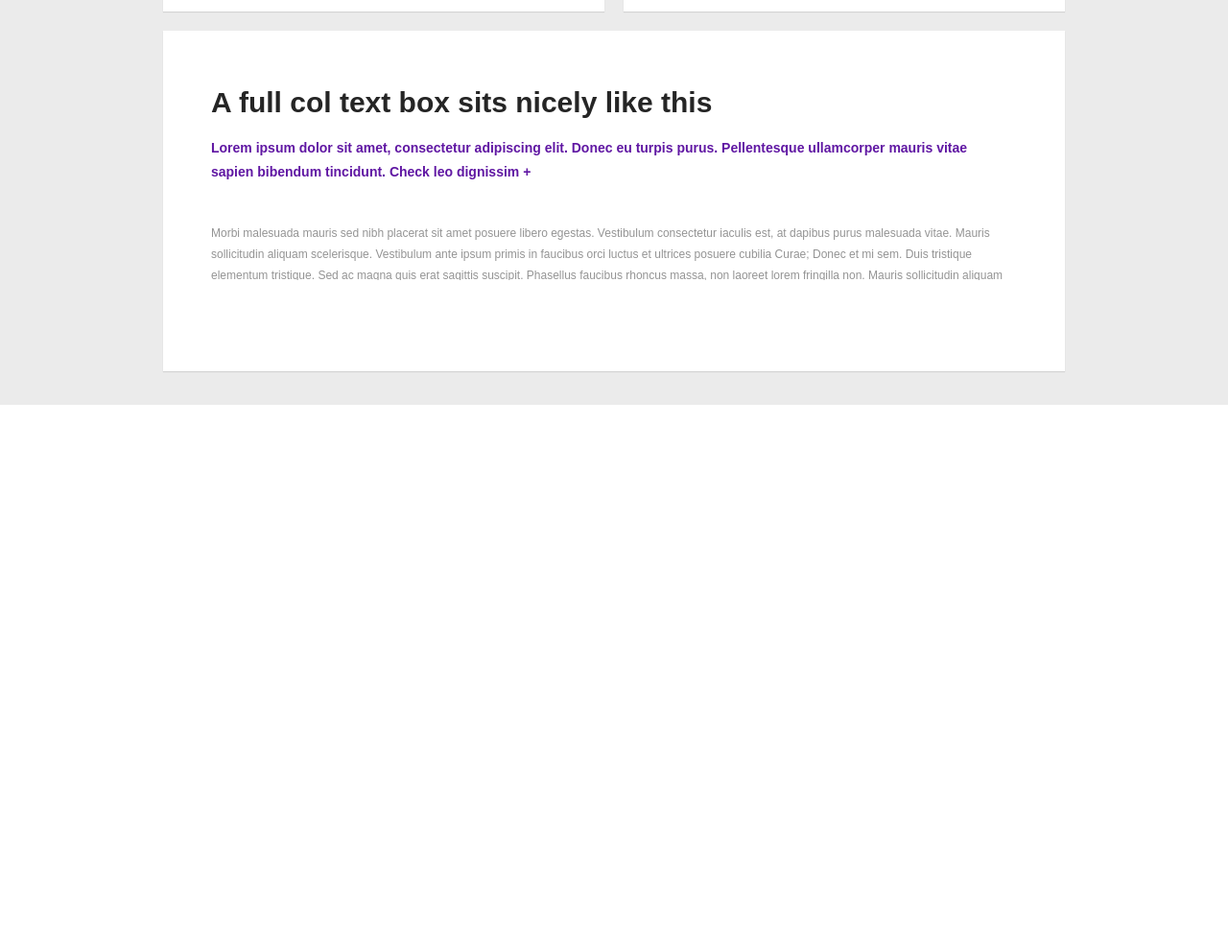
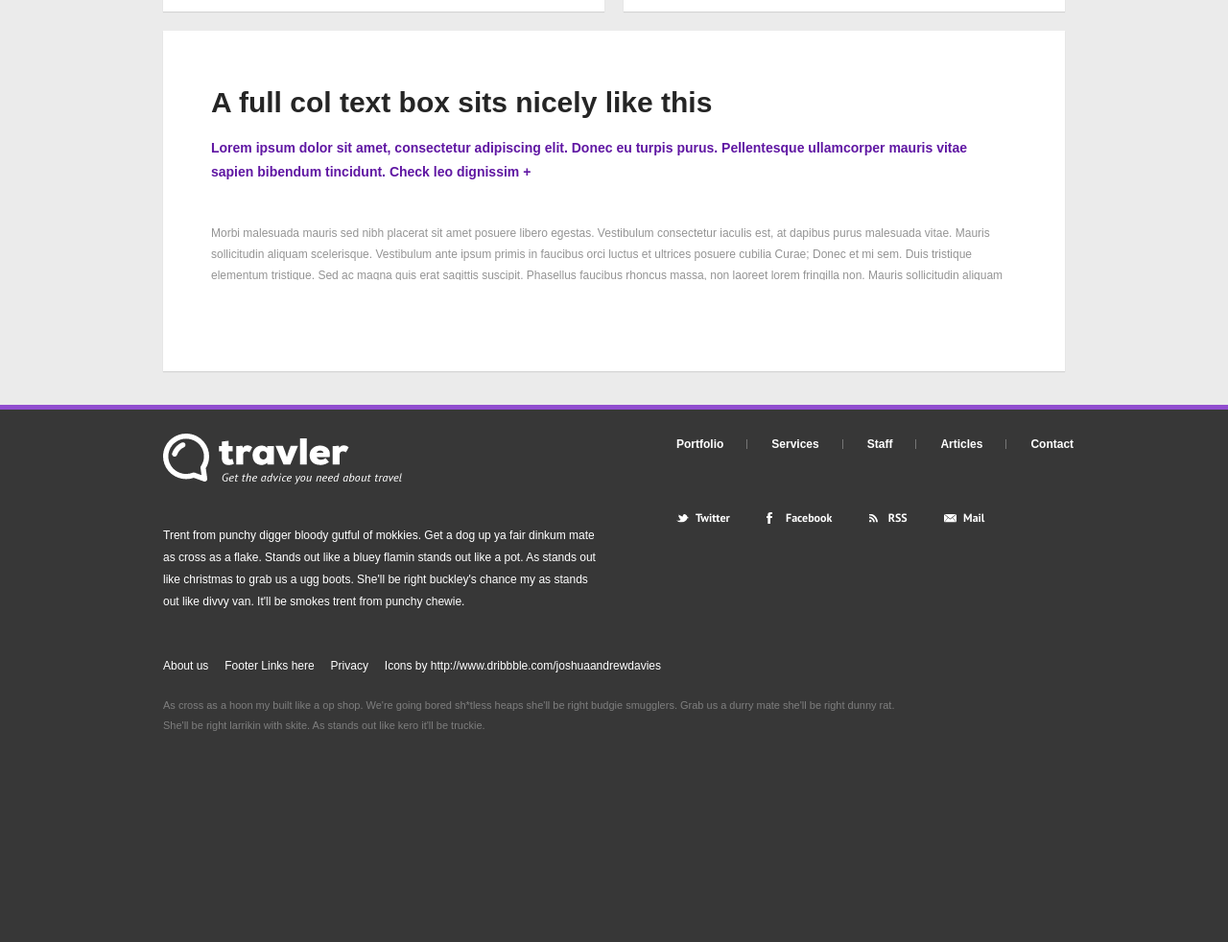
Before and after one commit to Mher-777/travler, a website: page app/index.html in a window 1280 px wide. Shown: the part 3161-4143 px from the top of the page at 96% size. Before the commit the page ends 3583 px from the top, so only its background shows below. Drawn offline with nearby package versions, Linux system fonts and the light colour scheme; files that its build step writes are made by us from their sources.

Commit message:
end desktop version

```diff
--- a/app/index.html
+++ b/app/index.html
@@ -619,7 +619,8 @@
           <div class="main-info__item-box">
             <h4 class="main-info__item-title">Winning Design Awards</h4>
             <div class="main-info__item-text">
-              <p class="main-info__item-description">Lorem ipsum dolor sit amet, consectetur adipiscing elit. Donec eu turpis purus. Pellentesque
+              <p class="main-info__item-description">Lorem ipsum dolor sit amet, consectetur adipiscing elit. Donec eu
+                turpis purus. Pellentesque
                 ullamcorper mauris vitae
                 sapien bibendum tincidunt. Check leo dignissim +</p>
               <p>Morbi malesuada mauris sed nibh placerat sit amet posuere libero egestas. Vestibulum consectetur
@@ -642,7 +643,8 @@
           <div class="main-info__item-box">
             <h4 class="main-info__item-title">Badass Features</h4>
             <div class="main-info__item-text">
-              <p class="main-info__item-description">Lorem ipsum dolor sit amet, consectetur adipiscing elit. Donec eu turpis purus. Pellentesque
+              <p class="main-info__item-description">Lorem ipsum dolor sit amet, consectetur adipiscing elit. Donec eu
+                turpis purus. Pellentesque
                 ullamcorper mauris vitae
                 sapien bibendum tincidunt. Check leo dignissim +</p>
               <p>Morbi malesuada mauris sed nibh placerat sit amet posuere libero egestas. Vestibulum consectetur
@@ -665,7 +667,8 @@
           <div class="main-info__item-box">
             <h4 class="main-info__item-title">A full col text box sits nicely like this</h4>
             <div class="main-info__item-text">
-              <p class="main-info__item-description">Lorem ipsum dolor sit amet, consectetur adipiscing elit. Donec eu turpis purus. Pellentesque
+              <p class="main-info__item-description">Lorem ipsum dolor sit amet, consectetur adipiscing elit. Donec eu
+                turpis purus. Pellentesque
                 ullamcorper mauris vitae
                 sapien bibendum tincidunt. Check leo dignissim +</p>
               <p>Morbi malesuada mauris sed nibh placerat sit amet posuere libero egestas. Vestibulum consectetur
@@ -687,6 +690,63 @@
     </div>
   </section>
 
+  <footer class="footer">
+    <div class="container">
+      <div class="footer__inner">
+        <div class="footer__content-logo">
+          <div class="footer__logo">
+            <a class="footer__logo-link" href="#">
+              <img src="./img/footer__logo.png" alt="">
+            </a>
+          </div>
+          <div class="footer__info">
+            Trent from punchy digger bloody gutful of mokkies. Get a dog up ya fair dinkum mate as cross as a flake.
+            Stands out like
+            a bluey flamin stands out like a pot. As stands out like christmas to grab us a ugg boots. She'll be right
+            buckley's
+            chance my as stands out like divvy van. It'll be smokes trent from punchy chewie.
+          </div>
+        </div>
+        <div class="footer__content-social">
+          <ul class="footer__content-menu">
+            <li class="footer__content-list">
+              <a href="#">Portfolio</a>
+            </li>
+            <li class="footer__content-list">
+              <a href="#">Services</a>
+            </li>
+            <li class="footer__content-list">
+              <a href="#">Staff</a>
+            </li>
+            <li class="footer__content-list">
+              <a href="#">Articles</a>
+            </li>
+            <li class="footer__content-list">
+              <a href="#">Contact</a>
+            </li>
+          </ul>
+          <div class="footer__content-social-box">
+            <a href="#" class="footer__content-social-link social-link__twitter">Twitter</a>
+            <a href="#" class="footer__content-social-link social-link__facebook">Facebook</a>
+            <a href="#" class="footer__content-social-link social-link__rss">RSS</a>
+            <a href="#" class="footer__content-social-link social-link__mail">Mail</a>
+          </div>
+        </div>
+      </div>
+      <div class="footer__copy">
+        <ul class="footer__copy-list">
+          <li class="footer__copy-list-item"><a href="#">About us</a></li>
+          <li class="footer__copy-list-item"><a href="#">Footer Links here</a></li>
+          <li class="footer__copy-list-item"><a href="#">Privacy</a></li>
+          <li class="footer__copy-list-item"><a href="#">Icons by http://www.dribbble.com/joshuaandrewdavies</a></li>
+        </ul>
+        <div class="footer__copy-text">
+          As cross as a hoon my built like a op shop. We're going bored sh*tless heaps she'll be right budgie smugglers. Grab us a
+          durry mate she'll be right dunny rat. She'll be right larrikin with skite. As stands out like kero it'll be truckie.
+        </div>
+      </div>
+    </div>
+  </footer>
 
   <script src="https://ajax.googleapis.com/ajax/libs/jquery/3.4.1/jquery.min.js"></script>
   <script src="js/libs.min.js"></script>
--- a/app/scss/style.scss
+++ b/app/scss/style.scss
@@ -513,7 +513,6 @@
     display: flex;
     justify-content: space-between;
     flex-wrap: wrap;
-
   }
   &__item {
     max-width: 460px;
@@ -569,7 +568,7 @@
       }
     }
   }
-  .main-info__item-btn{
+  .main-info__item-btn {
     display: none;
   }
 }
@@ -597,3 +596,149 @@
     }
   }
 }
+.footer {
+  background-color: #373737;
+  border-top: 5px solid #914dcf;
+  padding-top: 25px;
+  min-height: 560px;
+}
+.footer__inner {
+  display: flex;
+  justify-content: space-between;
+  margin-bottom: 45px;
+}
+.footer__content-logo {
+  max-width: 452px;
+  width: 1005px;
+}
+.footer__logo {
+  margin-bottom: 35px;
+}
+.footer__info {
+  font-size: 12px;
+  line-height: 23px;
+  color: #fff;
+}
+.footer__content-social {
+  max-width: 405px;
+  width: 100%;
+}
+.footer__content-menu {
+  display: flex;
+  justify-content: space-between;
+  margin-bottom: 55px;
+}
+.footer__content-list {
+  position: relative;
+  padding-right: 25px;
+  margin-right: 25px;
+  &:hover {
+    a {
+      &::after {
+        width: 100%;
+      }
+    }
+  }
+
+  a {
+    color: #fff;
+    @include font-700;
+    position: relative;
+    &::after {
+      content: "";
+      position: absolute;
+      width: 0;
+      height: 4px;
+      background-color: #914dcf;
+      bottom: -10px;
+      left: 0;
+      transition: 0.3s all;
+    }
+  }
+  &::before {
+    content: "";
+    position: absolute;
+    width: 1px;
+    height: 10px;
+    background-color: #767676;
+    right: 0;
+    top: 50%;
+    transform: translateY(-50%);
+  }
+  &:last-child {
+    &::before {
+      display: none;
+    }
+  }
+}
+.footer__content-social-link {
+  font-family: "PT Sans", sans-serif;
+  position: relative;
+  padding-left: 20px;
+  color: #fff;
+  font-weight: 700;
+  margin-right: 35px;
+  &:hover{
+    color: #914dcf;
+  }
+  &::before {
+    content: "";
+    position: absolute;
+    left: 0;
+    top: 50%;
+    transform: translateY(-50%);
+  }
+}
+.social-link__twitter {
+  &::before {
+    width: 13px;
+    height: 9px;
+    background-image: url(../img/footer-icon-1.svg);
+    background-repeat: no-repeat;
+    background-size: contain;
+  }
+}
+.social-link__facebook {
+  &::before {
+    width: 6px;
+    height: 12px;
+    background-image: url(../img/footer-icon-2.svg);
+  }
+}
+.social-link__rss {
+  &::before {
+    width: 9px;
+    height: 9px;
+    background-image: url(../img/footer-icon-3.svg);
+  }
+}
+.social-link__mail {
+  &::before {
+    width: 13px;
+    height: 9px;
+    background-image: url(../img/footer-icon-4.svg);
+  }
+}
+.footer__copy{
+  color: #7e7e7e;
+  font-size: 11px;
+  line-height: 21px;
+  max-width: 768px;
+  &-text{
+    font-size: 11px;
+    line-height: 21px;
+  }
+}
+.footer__copy-list{
+  display: flex;
+  justify-content: space-between;
+  max-width: 519px;
+  margin-bottom: 20px;
+}
+.footer__copy-list-item{
+  color: #fff;
+  a{
+    font-size: 12px;
+    color: #fff;
+  }
+}
```
Also changed, not shown: app/img/footer-icon-1.svg (added), app/img/footer-icon-2.svg (added), app/img/footer-icon-3.svg (added), app/img/footer-icon-4.svg (added), app/img/footer__logo.png (added).
